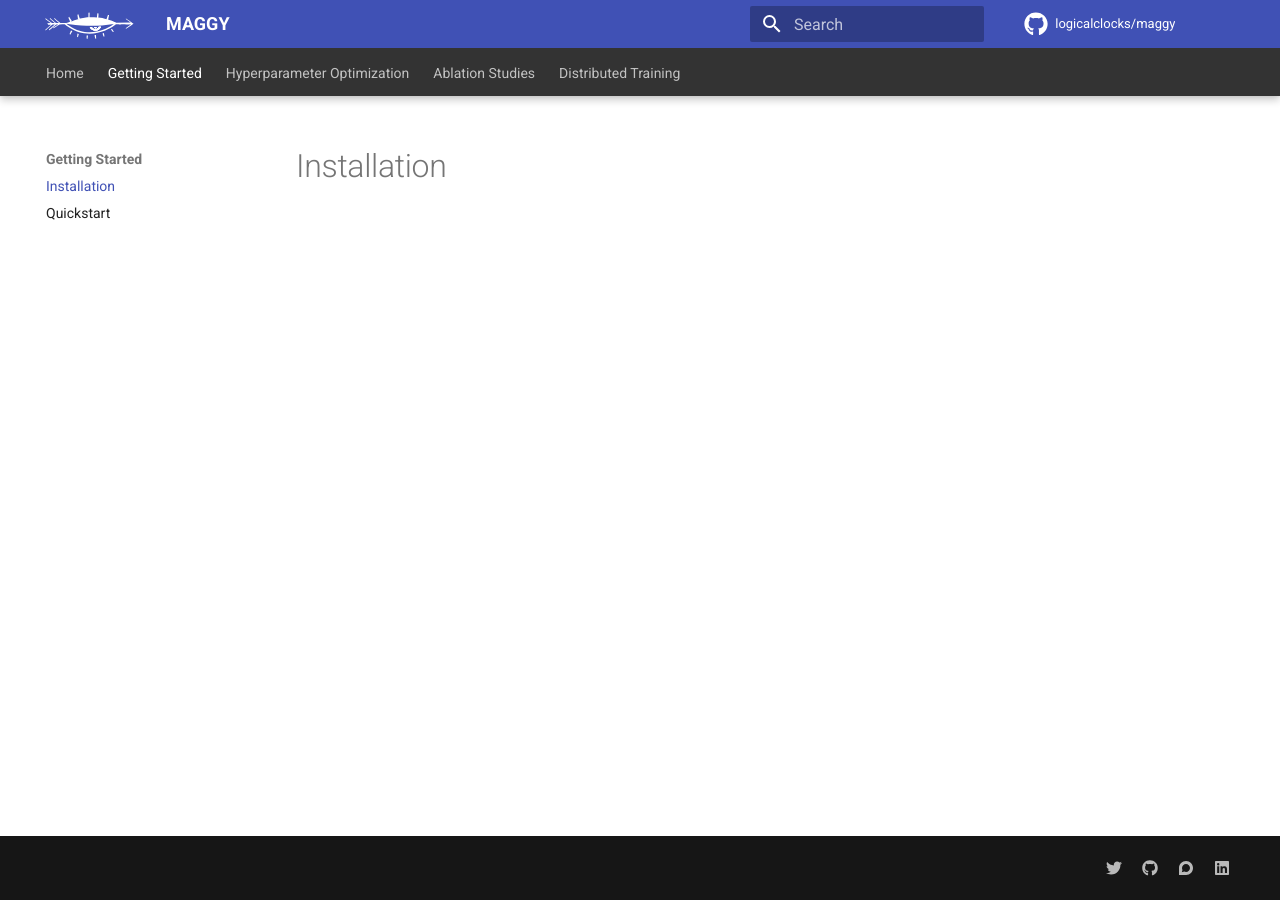
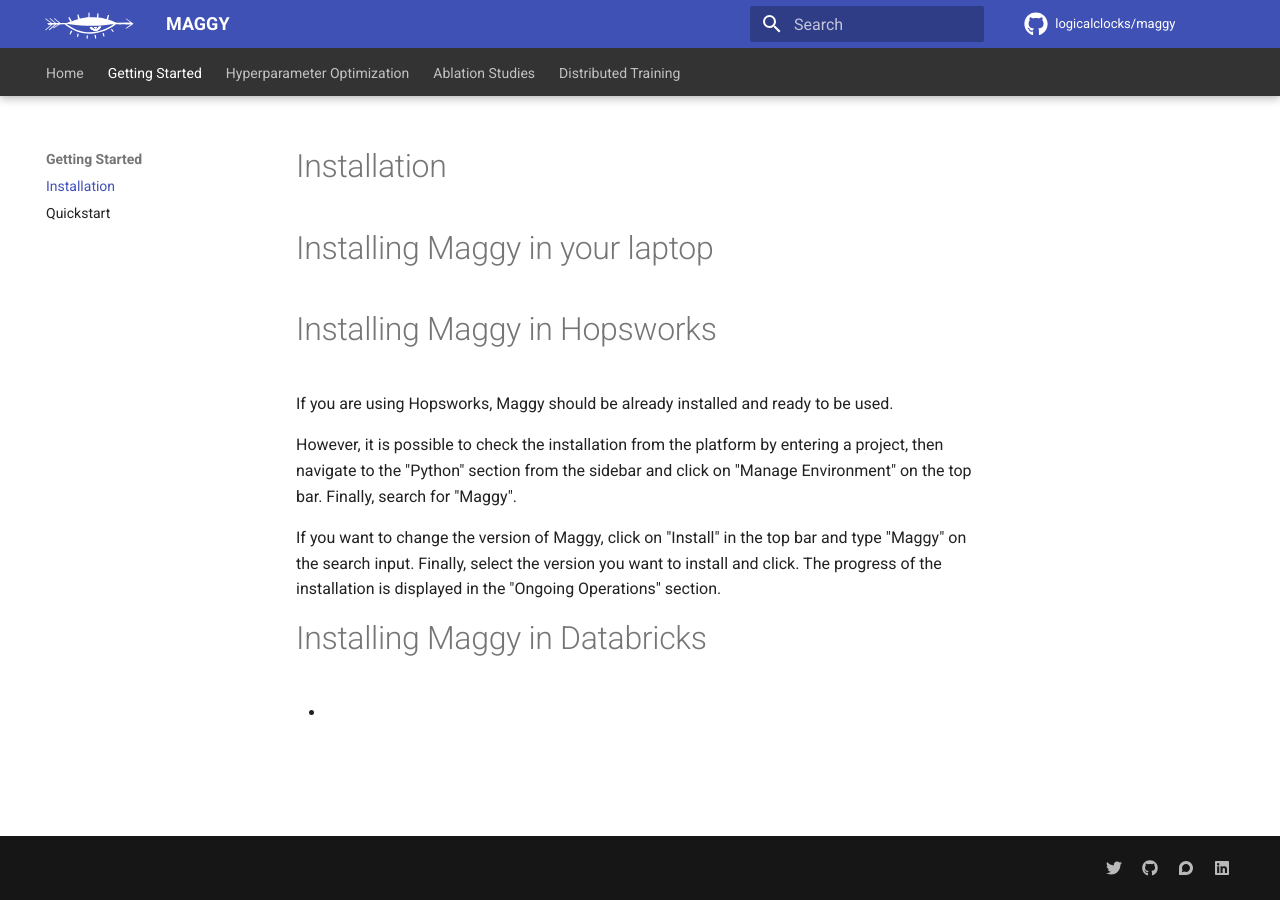
Before and after one commit to logicalclocks/maggy, an MkDocs documentation site: the page built from docs/start/install.md, in a window 1280 px wide. Built offline with MkDocs 1.6.1 and Material for MkDocs 9.7.7, drawn with Linux system fonts in a browser that asks for light colours; comment, search, counter and statistics services are not loaded.

Commit message:
installation guide, documentation

```diff
--- a/.pre-commit-config.yaml
+++ b/.pre-commit-config.yaml
@@ -1,4 +1,4 @@
-exclude: (^setup.py|^maggy/tests/)
+exclude: (^setup.py|^maggy/tests/|^docs/)
 repos:
 -   repo: https://github.com/psf/black
     rev: 20.8b1
--- a/docs/start/install.md
+++ b/docs/start/install.md
@@ -1 +1,20 @@
 # Installation
+
+# Installing Maggy in your laptop
+
+# Installing Maggy in Hopsworks
+
+If you are using Hopsworks, Maggy should be already installed and ready to be used.
+
+However, it is possible to check the installation from the platform by entering a project,
+then navigate to the "Python" section from the sidebar and click on "Manage Environment"
+on the top bar. Finally, search for "Maggy".
+
+If you want to change the version of Maggy, click on "Install" in the top bar and type "Maggy"
+on the search input. Finally, select the version you want to install and click.
+The progress of the installation is displayed in the "Ongoing Operations" section.
+
+# Installing Maggy in Databricks
+
+
+-
```
Also changed, not shown: docs/assets/images/databricks_installation.png (added), docs/assets/images/hopsworks_installation.png (added).
